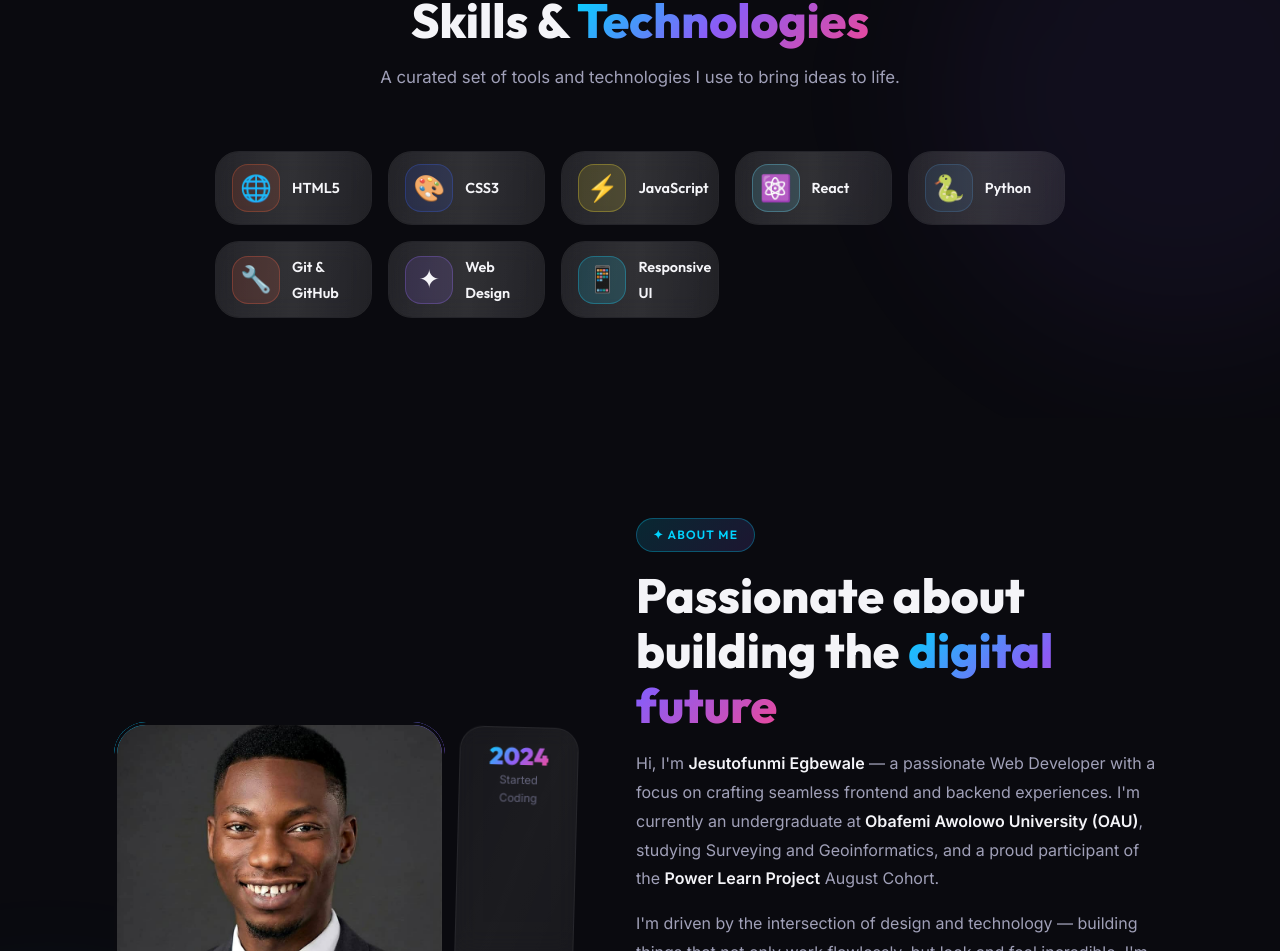
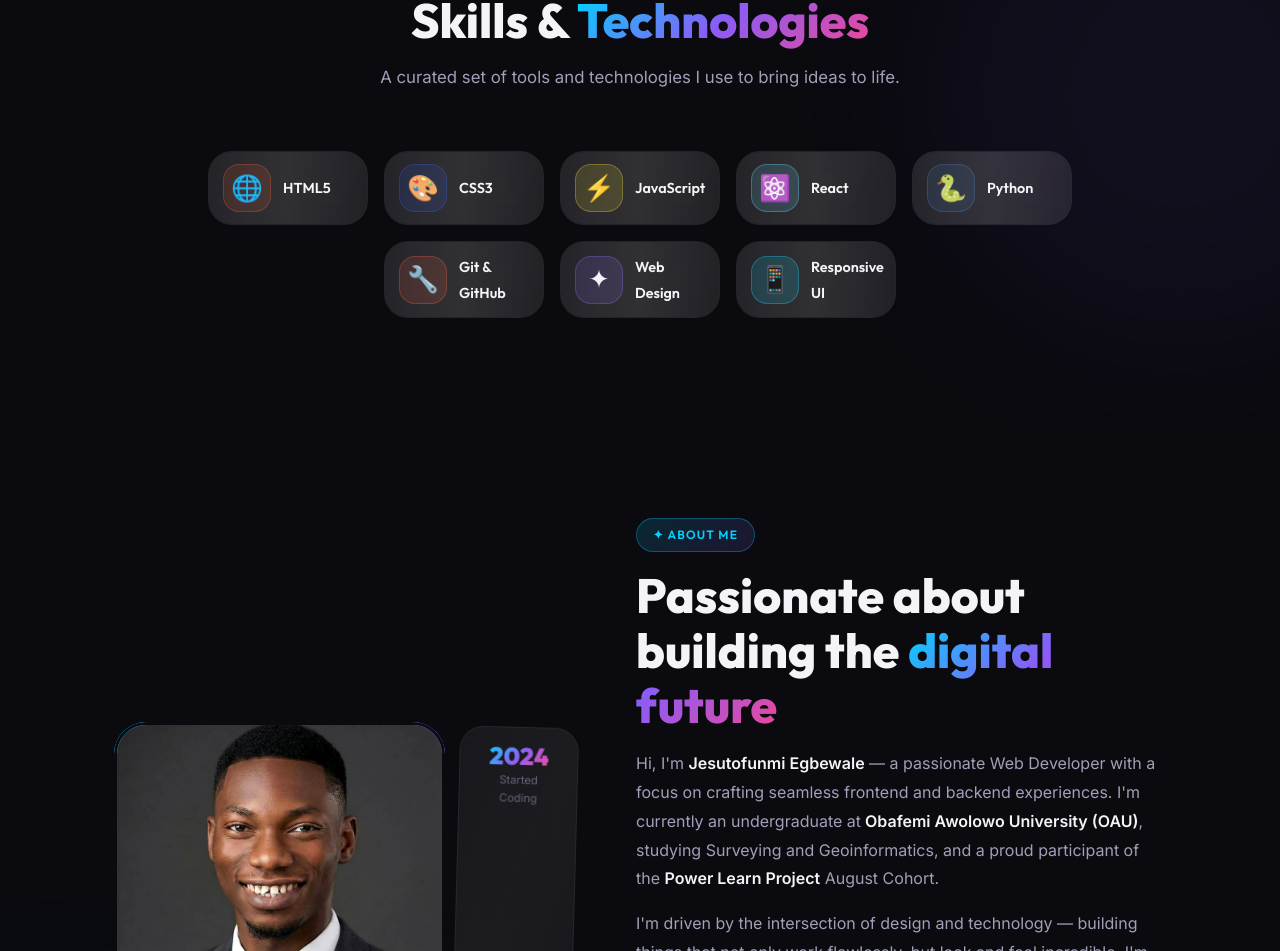
Before and after one commit to Goodnews-code/goodnews-code, a React (Vite) app: page / in a window 1280 px wide. Shown: the part 956-1907 px from the top of the page. Built offline with nearby package versions, Linux system fonts and the light colour scheme.

Commit message:
style: fix skill card width and improve centering with flexbox

```diff
--- a/src/components/Skills.css
+++ b/src/components/Skills.css
@@ -21,15 +21,17 @@
 }
 
 .skills__grid {
-  display: grid;
-  grid-template-columns: repeat(auto-fit, minmax(150px, 1fr));
+  display: flex;
+  flex-wrap: wrap;
+  justify-content: center;
   gap: 16px;
-  max-width: 850px;
+  max-width: 900px;
   margin: 0 auto;
 }
 
 .skill-card {
-  padding: 12px 16px;
+  width: 160px; /* Fixed width to keep them narrow */
+  padding: 12px 14px;
   display: flex;
   align-items: center;
   gap: 12px;
```
